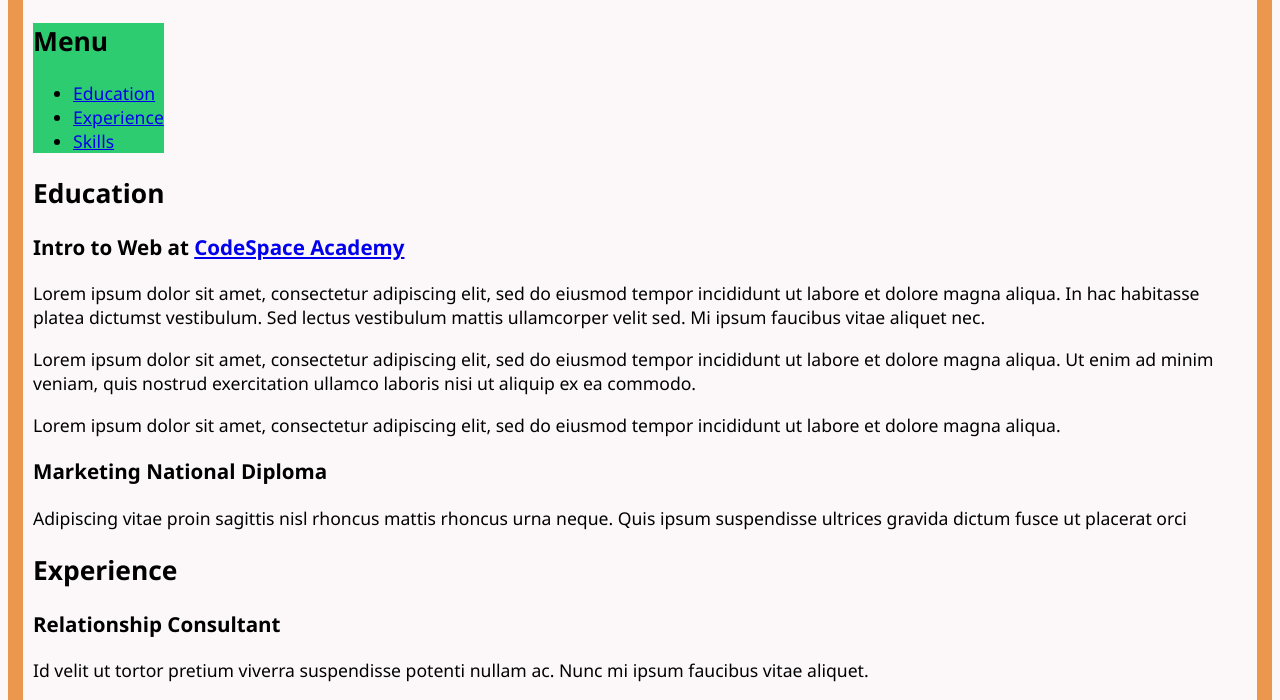
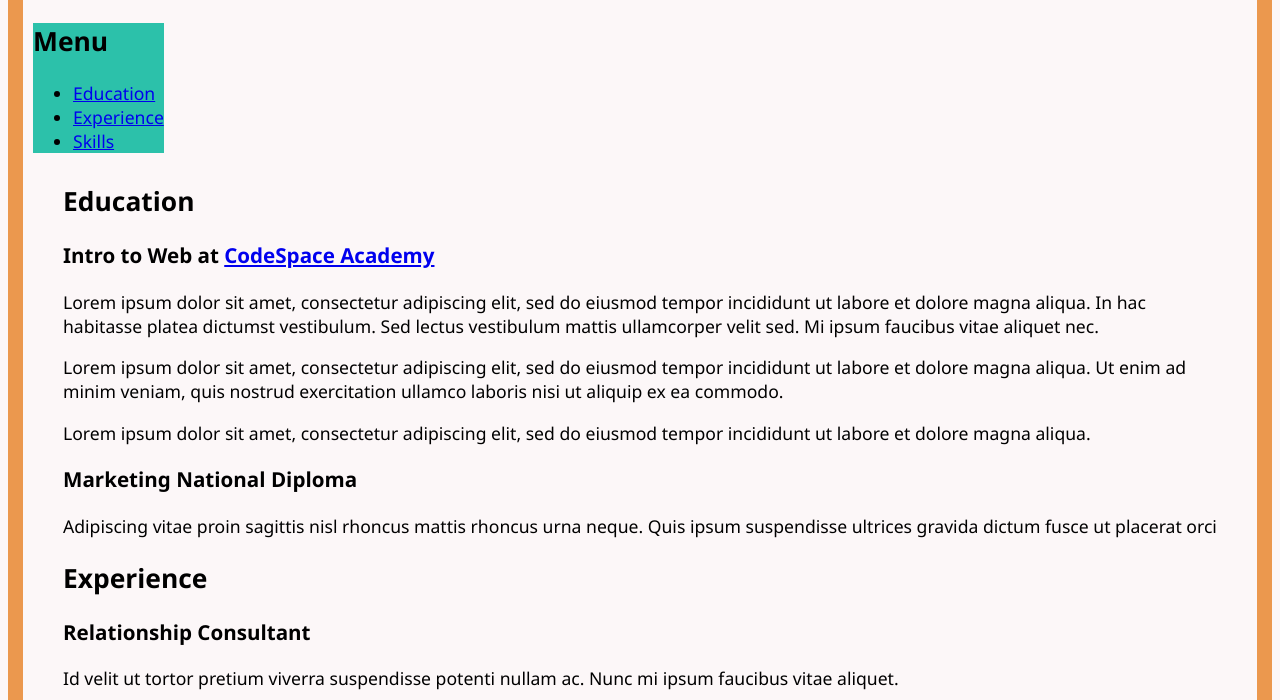
Before and after one commit to ShaunBez/myResume-Project, a plain HTML site: page myDigitalResume/resume3.html in a window 1280 px wide. Shown: the part 418-1118 px from the top of the page. Drawn offline with Linux system fonts and the light colour scheme.

Commit message:
resume5 CSS updated

```diff
--- a/myDigitalResume/css/stylesheet.css
+++ b/myDigitalResume/css/stylesheet.css
@@ -8,6 +8,8 @@ header {
   text-align: center;
   font-family: garamond;
   font-size: 150%;
+  background-color: #001337;
+  color: white;
 }
 
 footer {
@@ -15,13 +17,8 @@ footer {
   text-align: center;
 }
 
-header {
-  background-color: #001337;
-  color: white;
-}
-
-div {
-  background-color: #2ecc71;
+.menu {
+  background-color: #2cc1aa;
   max-height: fit-content;
   max-width: fit-content;
 }
@@ -42,3 +39,7 @@ img {
 #contactDetails {
   color: white;
 }
+
+article {
+  margin: 30px;
+}
```
